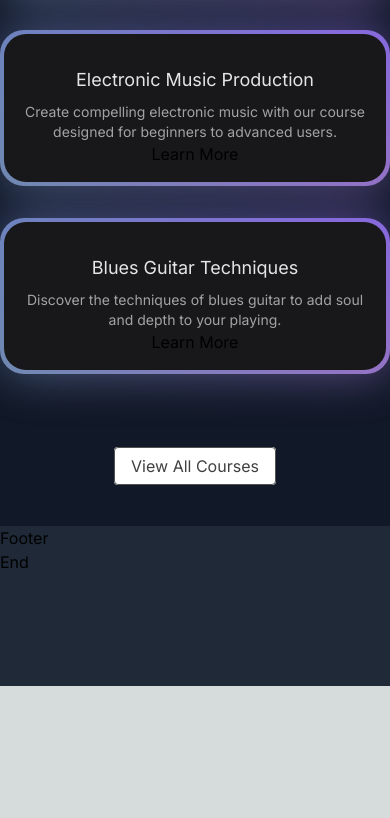
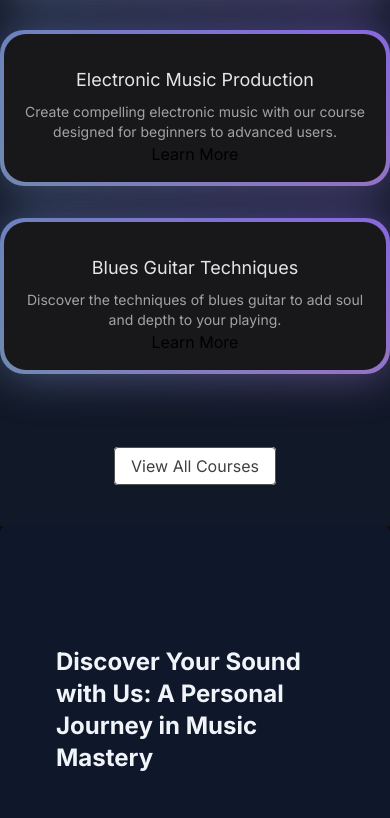
Before and after one commit to LearnXcodeXrepeat/music-academy-web, a Next.js app: page / in a window 390 px wide. Shown: the part 1170-1988 px from the top of the page. Before the commit the page ends 1856 px from the top, so only its background shows below. Built offline with nearby package versions, Linux system fonts and the light colour scheme.

Commit message:
Add WhyChooseUs Section

```diff
--- a/src/app/page.tsx
+++ b/src/app/page.tsx
@@ -1,11 +1,13 @@
 import { Card } from "@/components/Card";
 import HeroSection from "@/components/HeroSection";
+import WhyChooseUs from "@/components/WhyChooseUs";
 import Image from "next/image";
 export default function Home() {
   return (
     <main className="min-h-min-h-screen bg-black/[0.96] antialiased bg-grid-white/[0.02]">
       <HeroSection />
       <Card />
+      <WhyChooseUs />
     </main>
   );
 }
--- /dev/null
+++ b/src/components/WhyChooseUs.tsx
@@ -0,0 +1,112 @@
+"use client";
+import React from "react";
+import { StickyScroll } from "./ui/sticky-scroll-reveal";
+import Image from "next/image";
+import band from "./../../public/band.jpg";
+
+const musicSchoolContent = [
+  {
+    title: "Discover Your Sound with Us: A Personal Journey in Music Mastery",
+    description:
+      "Embark on a musical journey that’s uniquely yours. Our personalized instruction adapts to your individual needs, setting the stage for unparalleled growth and creativity. At our music school, your aspirations meet our dedicated support, creating a harmonious path to mastery.",
+    content: (
+      <div className="h-full w-full  flex items-center justify-center text-white">
+        <Image
+          src="https://images.unsplash.com/photo-1536158525388-65ad2110afc8?w=800&auto=format&fit=crop&q=60&ixlib=rb-4.0.3&ixid=M3wxMjA3fDB8MHxzZWFyY2h8MzV8fG11c2ljJTIwc3R1ZGVudHxlbnwwfHwwfHx8MA%3D%3D"
+          width={300}
+          height={300}
+          className="h-full w-full object-cover"
+          alt="linear board demo"
+        />
+      </div>
+    ),
+  },
+  {
+    title: "Discover Your Sound with Us: A Personal Journey in Music Mastery",
+    description:
+      "Embark on a musical journey that’s uniquely yours. Our personalized instruction adapts to your individual needs, setting the stage for unparalleled growth and creativity. At our music school, your aspirations meet our dedicated support, creating a harmonious path to mastery.",
+    content: (
+      <div className="h-full w-full  flex items-center justify-center text-white">
+        <Image
+          src="https://images.unsplash.com/photo-1493235431945-90c060301e41?w=800&auto=format&fit=crop&q=60&ixlib=rb-4.0.3&ixid=M3wxMjA3fDB8MHxzZWFyY2h8MTB8fG11c2ljJTIwc3R1ZGVudHxlbnwwfHwwfHx8MA%3D%3D"
+          width={300}
+          height={300}
+          className="h-full w-full object-cover"
+          alt="linear board demo"
+        />
+      </div>
+    ),
+  },
+  {
+    title: "Discover Your Sound with Us: A Personal Journey in Music Mastery",
+    description:
+      "Embark on a musical journey that’s uniquely yours. Our personalized instruction adapts to your individual needs, setting the stage for unparalleled growth and creativity. At our music school, your aspirations meet our dedicated support, creating a harmonious path to mastery.",
+    content: (
+      <div className="h-full w-full  flex items-center justify-center text-white">
+        <Image
+          src="https://images.unsplash.com/photo-1462965326201-d02e4f455804?w=800&auto=format&fit=crop&q=60&ixlib=rb-4.0.3&ixid=M3wxMjA3fDB8MHxzZWFyY2h8MTZ8fG11c2ljJTIwc3R1ZGVudHxlbnwwfHwwfHx8MA%3D%3D"
+          width={300}
+          height={300}
+          className="h-full w-full object-cover"
+          alt="linear board demo"
+        />
+      </div>
+    ),
+  },
+  {
+    title: "Live Feedback & Engagement",
+    description:
+      "Immerse yourself in an interactive learning experience where feedback is immediate, just like real-time changes in a collaborative project. This approach enhances your understanding and mastery of music concepts and performance techniques.",
+    content: (
+      <div className="h-full w-full  flex items-center justify-center text-white">
+        <Image
+          src="https://images.unsplash.com/photo-1445743432342-eac500ce72b7?w=800&auto=format&fit=crop&q=60&ixlib=rb-4.0.3&ixid=M3wxMjA3fDB8MHxzZWFyY2h8MjN8fG11c2ljJTIwc3R1ZGVudHxlbnwwfHwwfHx8MA%3D%3D"
+          width={300}
+          height={300}
+          className="h-full w-full object-cover"
+          alt="linear board demo"
+        />
+      </div>
+    ),
+  },
+  {
+    title: "Cutting-Edge Curriculum",
+    description:
+      "Our curriculum is continuously updated to include the latest music education trends and technologies, ensuring you’re always learning with the most current and effective methods. Say goodbye to outdated materials and welcome an education that evolves with the industry.",
+    content: (
+      <div className="h-full w-full  flex items-center justify-center text-white">
+        <Image
+          src="https://images.unsplash.com/photo-1524230659092-07f99a75c013?w=800&auto=format&fit=crop&q=60&ixlib=rb-4.0.3&ixid=M3wxMjA3fDB8MHxzZWFyY2h8MzF8fG11c2ljJTIwc3R1ZGVudHxlbnwwfHwwfHx8MA%3D%3D"
+          width={300}
+          height={300}
+          className="h-full w-full object-cover"
+          alt="linear board demo"
+        />
+      </div>
+    ),
+  },
+  {
+    title: "Limitless Learning Opportunities",
+    description:
+      "With our expansive resource library and dynamic course offerings, you’ll never find yourself without something new to explore. Our platform provides continuous opportunities for growth, ensuring your musical skills are always advancing.",
+    content: (
+      <div className="h-full w-full  flex items-center justify-center text-white">
+        <Image
+          src={band}
+          width={300}
+          height={300}
+          className="h-full w-full object-cover"
+          alt="linear board demo"
+        />
+      </div>
+    ),
+  },
+];
+
+export default function WhyChooseUs() {
+  return (
+    <div>
+      <StickyScroll content={musicSchoolContent} />
+    </div>
+  );
+}
--- /dev/null
+++ b/src/components/ui/sticky-scroll-reveal.tsx
@@ -0,0 +1,112 @@
+"use client";
+import React, { useEffect, useRef, useState } from "react";
+import { useMotionValueEvent, useScroll } from "framer-motion";
+import { motion } from "framer-motion";
+import { cn } from "@/utils/cn";
+
+export const StickyScroll = ({
+  content,
+  contentClassName,
+}: {
+  content: {
+    title: string;
+    description: string;
+    content?: React.ReactNode | any;
+  }[];
+  contentClassName?: string;
+}) => {
+  const [activeCard, setActiveCard] = React.useState(0);
+  const ref = useRef<any>(null);
+  const { scrollYProgress } = useScroll({
+    // uncomment line 22 and comment line 23 if you DONT want the overflow container and want to have it change on the entire page scroll
+    // target: ref
+    container: ref,
+    offset: ["start start", "end start"],
+  });
+  const cardLength = content.length;
+
+  useMotionValueEvent(scrollYProgress, "change", (latest) => {
+    const cardsBreakpoints = content.map((_, index) => index / cardLength);
+    const closestBreakpointIndex = cardsBreakpoints.reduce(
+      (acc, breakpoint, index) => {
+        const distance = Math.abs(latest - breakpoint);
+        if (distance < Math.abs(latest - cardsBreakpoints[acc])) {
+          return index;
+        }
+        return acc;
+      },
+      0
+    );
+    setActiveCard(closestBreakpointIndex);
+  });
+
+  const backgroundColors = [
+    "var(--slate-900)",
+    "var(--black)",
+    "var(--neutral-900)",
+  ];
+  const linearGradients = [
+    "linear-gradient(to bottom right, var(--cyan-500), var(--emerald-500))",
+    "linear-gradient(to bottom right, var(--pink-500), var(--indigo-500))",
+    "linear-gradient(to bottom right, var(--orange-500), var(--yellow-500))",
+  ];
+
+  const [backgroundGradient, setBackgroundGradient] = useState(
+    linearGradients[0]
+  );
+
+  useEffect(() => {
+    setBackgroundGradient(linearGradients[activeCard % linearGradients.length]);
+  }, [activeCard]);
+
+  return (
+    <motion.div
+      animate={{
+        backgroundColor: backgroundColors[activeCard % backgroundColors.length],
+      }}
+      className="h-[30rem] overflow-y-auto flex justify-center relative space-x-10 rounded-md p-10"
+      ref={ref}
+    >
+      <div className="div relative flex items-start px-4">
+        <div className="max-w-2xl">
+          {content.map((item, index) => (
+            <div key={item.title + index} className="my-20">
+              <motion.h2
+                initial={{
+                  opacity: 0,
+                }}
+                animate={{
+                  opacity: activeCard === index ? 1 : 0.3,
+                }}
+                className="text-2xl font-bold text-slate-100"
+              >
+                {item.title}
+              </motion.h2>
+              <motion.p
+                initial={{
+                  opacity: 0,
+                }}
+                animate={{
+                  opacity: activeCard === index ? 1 : 0.3,
+                }}
+                className="text-kg text-slate-300 max-w-sm mt-10"
+              >
+                {item.description}
+              </motion.p>
+            </div>
+          ))}
+          <div className="h-40" />
+        </div>
+      </div>
+      <div
+        style={{ background: backgroundGradient }}
+        className={cn(
+          "hidden lg:block h-60 w-80 rounded-md bg-white sticky top-10 overflow-hidden",
+          contentClassName
+        )}
+      >
+        {content[activeCard].content ?? null}
+      </div>
+    </motion.div>
+  );
+};
```
